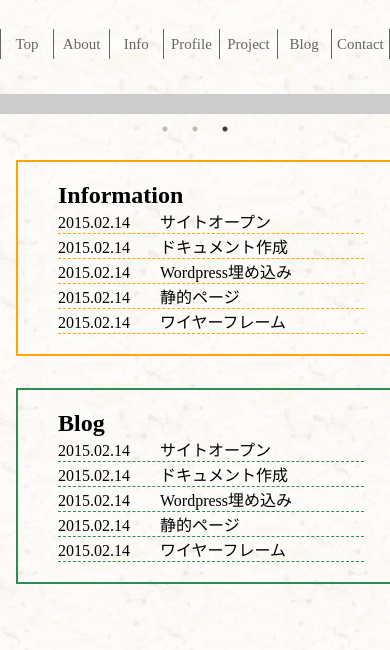
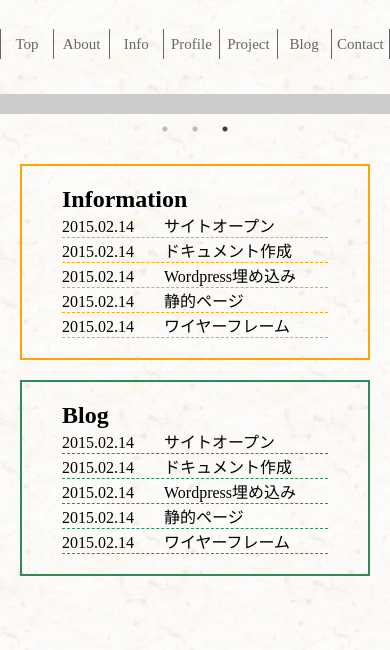
Before and after one commit to bonprosoft/MSPJPWebSite, a plain HTML site: page index.html in a window 390 px wide. Shown: the part 156-806 px from the top of the page. Drawn offline with nearby package versions, Linux system fonts and the light colour scheme; placeholder pictures from the web are drawn by us; a web font is replaced by a local one.

Commit message:
topinfo to responsive #4

```diff
--- a/css/index.css
+++ b/css/index.css
@@ -21,25 +21,25 @@
         clear: both;
     }
 
+    .topinfo{
+        padding: 20px;
+    }
     .topinfo__left,
     .topinfo__right{
+        width: 100%;
         max-width: 450px;
         box-sizing: border-box;
         padding: 20px 40px;
     }
     .topinfo__left{
         float: left;
-        width: 100%;
-        margin: 1em;
         border: 2px solid #ffa500;
     }
     .topinfo__left .topinfo__list li{
         border-bottom: 1px dashed #ffa500;
     }
     .topinfo__right{
-        float: left;
-        width: 100%;
-        margin: 1em;
+        float: right;
         border: 2px solid #2e8b57;
     }
     .topinfo__right .topinfo__list li{
@@ -57,6 +57,16 @@
     .topinfo__date{
         margin-right: 30px;
     }
+    /* 1024px 以下の処理 */
+    @media screen and (max-width: 1024px){
+        .topinfo__left,
+        .topinfo__right{
+            max-width: 100%;
+        }
+        .topinfo__right{
+            margin-top: 20px;
+        }
+    }
 
 /* Blogs - ブログ一覧
    ========================================================================== */
```
